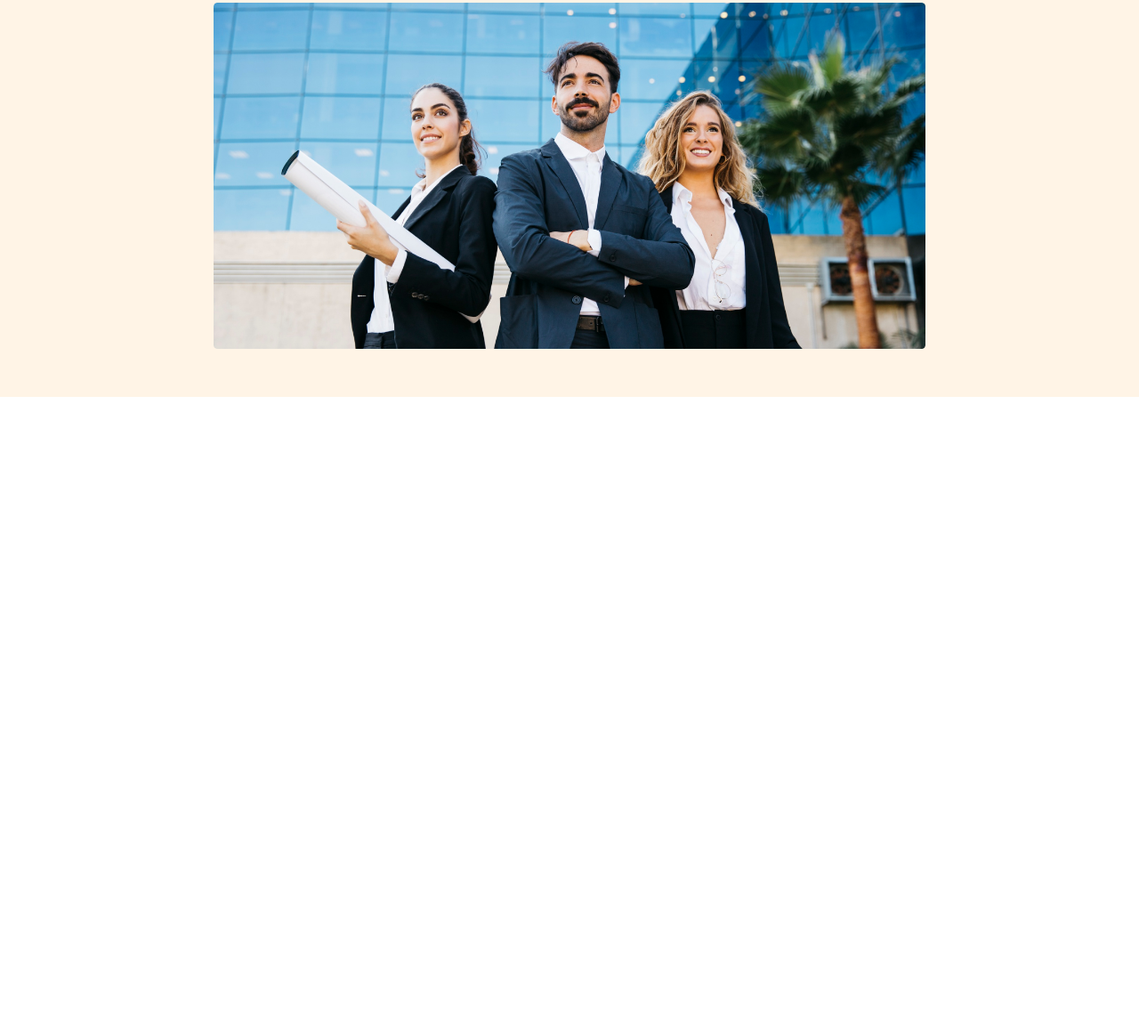
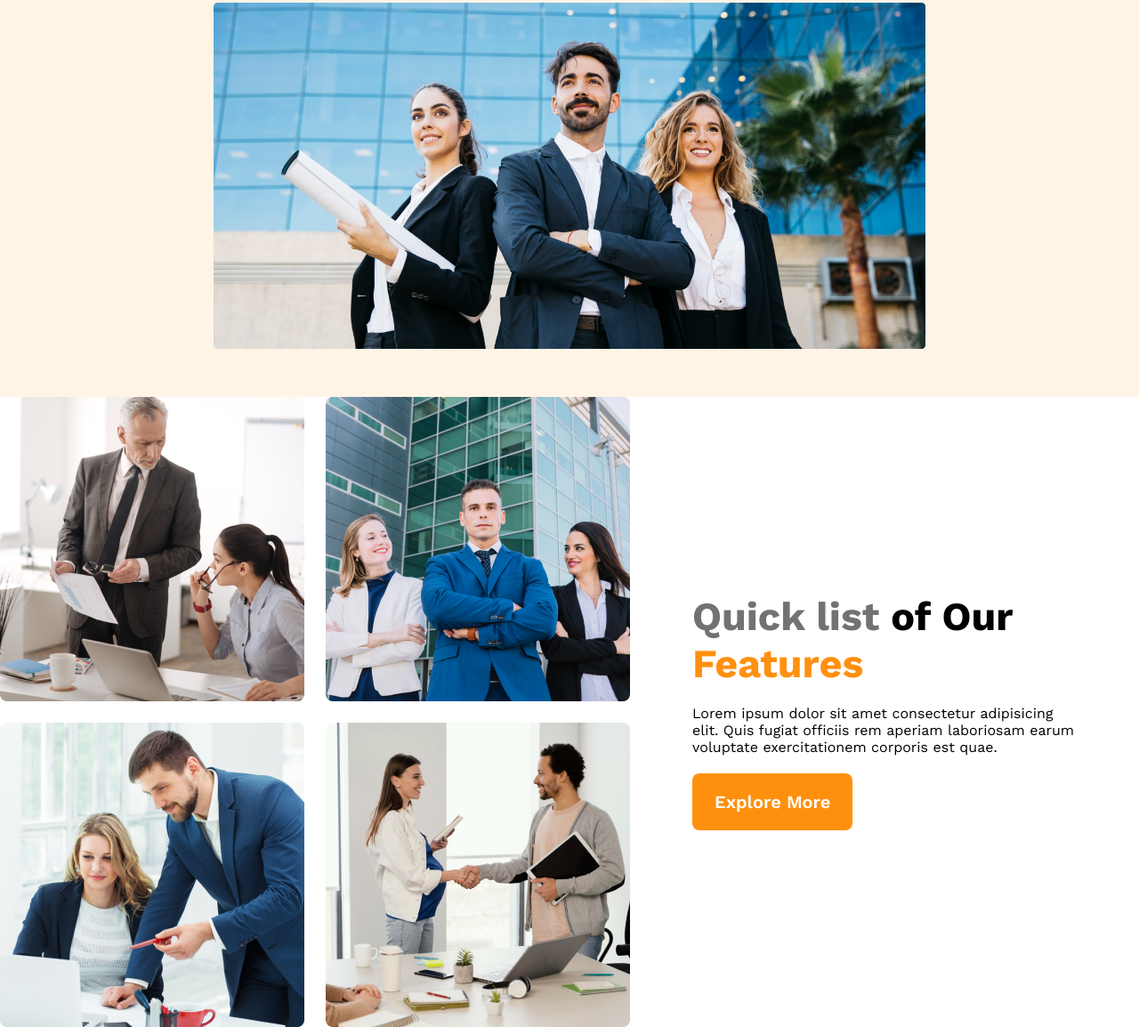
Before and after one commit to shahadadrohid/g3-architect, a plain HTML site: page index.html in a window 1280 px wide. Shown: the part 617-1771 px from the top of the page at 89% size. Before the commit the page ends 1063 px from the top, so only its background shows below. Drawn offline with nearby package versions, Linux system fonts and the light colour scheme.

Commit message:
Teams section added

```diff
--- a/index.html
+++ b/index.html
@@ -37,6 +37,23 @@
             </div>
         </section>
     </header>
+
+    <!-- Main section start -->
+    <main>
+        <section class="features-section">
+            <div class="teams-img">
+                <img src="images/team1.png" alt="">
+                <img src="images/team2.png" alt="">
+                <img src="images/team3.png" alt="">
+                <img src="images/team4.png" alt="">
+            </div>
+            <div class="teams-content">
+                <h3 class="teams-title"><span class="quick-list">Quick list</span> <span>of Our</span> <span class="text-features">Features</span></h3>
+                <p class="teams-description">Lorem ipsum dolor sit amet consectetur adipisicing elit. Quis fugiat officiis rem aperiam laboriosam earum voluptate exercitationem corporis est quae.</p>
+                <button class="btn-primary">Explore More</button>
+            </div>
+        </section>
+    </main>
 </body>
 
 </html>
--- a/styles/style.css
+++ b/styles/style.css
@@ -81,7 +81,48 @@ nav li a {
     width: 100%;
 }
 
+/* Main related styles */
 
+main {
+    max-width: 1440px;
+    margin: 0 auto;
+}
+
+/* Features section styles */
+
+.features-section {
+    display: flex;
+    align-items: center;
+}
+
+.teams-img {
+    display: grid;
+    grid-template-columns: repeat(2, 1fr);
+    gap: 1.5rem;
+}
+
+.teams-content {
+    padding-right: 70px;
+    padding-left: 70px;
+}
+
+.teams-title {
+    font-size: 2.8rem;
+    margin-bottom: 20px;
+}
+
+.quick-list {
+    color: #727272;
+    font-weight: 700;
+}
+
+.text-features {
+    color: #FF900E;
+    font-weight: 700;
+}
+.teams-description{
+    margin-bottom: 20px;
+}
 /* Responsive styles with media query */
 
 @media screen and (max-width: 576px) {
```
